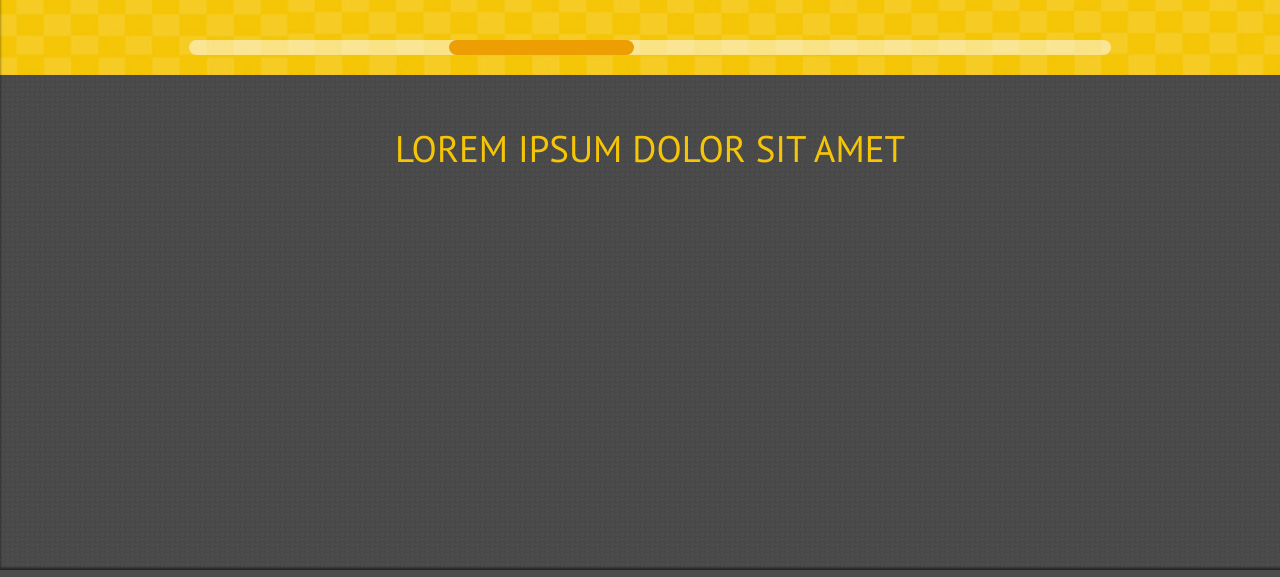
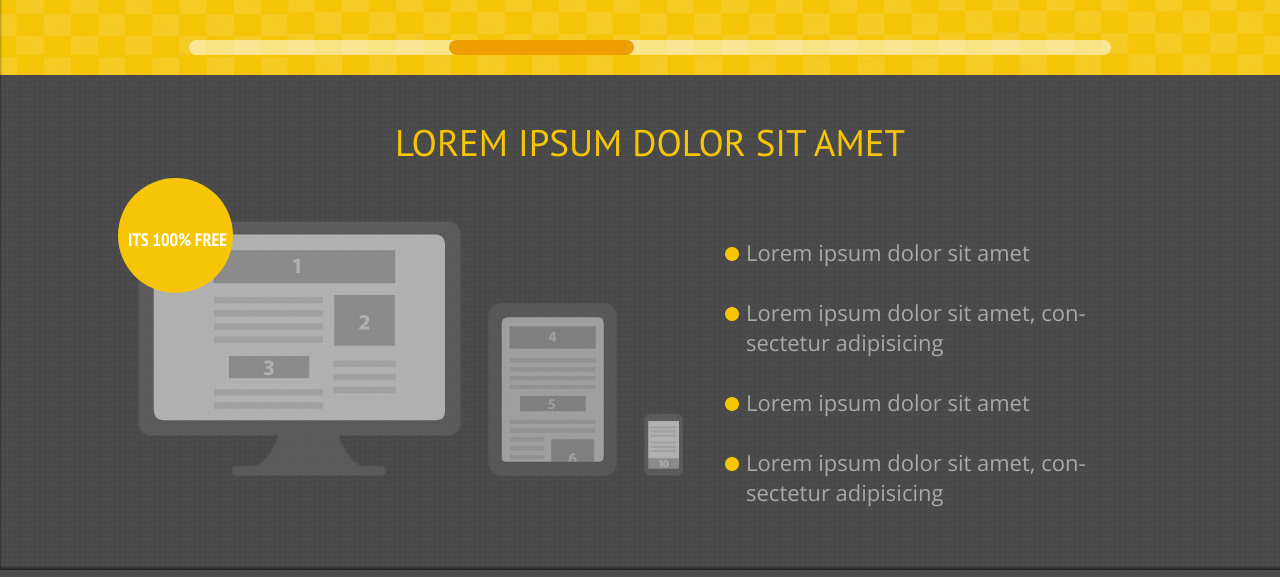
Before and after one commit to kat-panchenko/theyalow, a plain HTML site: page index.html in a window 1280 px wide. Shown: the part 1226-1803 px from the top of the page. Drawn offline with nearby package versions, Linux system fonts and the light colour scheme; a web font is replaced by a local one.

Commit message:
Feat: realized responsibility section

```diff
--- a/index.html
+++ b/index.html
@@ -5,7 +5,8 @@
     <title>Theyalow</title>
     <link rel="stylesheet" href="style.css">
     <link href="https://fonts.googleapis.com/css?family=Asap&display=swap" rel="stylesheet">
-    <link href="https://fonts.googleapis.com/css?family=PT+Sans&display=swap" rel="stylesheet">
+    <link href="https://fonts.googleapis.com/css?family=PT+Sans|PT+Sans+Narrow:700&display=swap" rel="stylesheet">
+    <link href="https://fonts.googleapis.com/css?family=Open+Sans&display=swap" rel="stylesheet">
 </head>
 <body>
 <div class="head_wrapper">
@@ -103,6 +104,25 @@
         <div class="wrapper">
             <h3 class="response_title">Lorem ipsum dolor sit amet</h3>
 
+            <div class="container">
+
+                <div class="devices">
+
+                    <div class="price">its 100% free</div>
+
+                    <img src="images/desktop.png" alt="desktop">
+                    <img src="images/tablet.png" alt="tablet">
+                    <img src="images/mobile.png" alt="mobile">
+                </div>
+
+                <ul class="goods">
+                    <li>Lorem ipsum dolor sit amet</li>
+                    <li>Lorem ipsum dolor sit amet, con&shy;sectetur adipisicing</li>
+                    <li>Lorem ipsum dolor sit amet</li>
+                    <li>Lorem ipsum dolor sit amet, con&shy;sectetur adipisicing</li>
+                </ul>
+            </div>
+
         </div>
     </section>
 </main>
--- a/style.css
+++ b/style.css
@@ -270,7 +270,7 @@ p.post {
 .responsibility {
   background: url("images/back4.jpg") center no-repeat;
   height: 495px;
-  padding: 49px;
+  padding: 43px;
   box-shadow: inset 0 -2px 3px 0 rgba(0, 0, 0, 0.6);
 }
 
@@ -279,12 +279,50 @@ p.post {
   font-size: 37px;
   font-family: "PT Sans", sans-serif;
   font-weight: 400;
-  margin-bottom: 40px;
+  margin-bottom: 55px;
   color: #f5c506;
   text-align: center;
 }
 
+.devices {
+  flex-shrink: 0;
+  position: relative;
+}
 
+.devices img {
+  margin-right: 23px;
+}
+
+.container {
+  display: flex;
+}
+
+ul.goods {
+  list-style-image:url('images/ellipse.png');
+}
+
+.goods li {
+  color: #a9a9a7;
+  font-family: "Open Sans", sans-serif;
+  font-size: 22px;
+  margin-bottom: 30px;
+}
+
+.price {
+  position: absolute;
+  background-color: #f5c506;
+  color: white;
+  width: 115px;
+  height: 115px;
+  border-radius: 50%;
+  text-transform: uppercase;
+  font-size: 18px;
+  font-family: 'PT Sans Narrow', sans-serif;
+  font-weight: bold;
+  padding: 50px 0 0 10px;
+  top: -43px;
+  left: -20px;
+}
 
 footer {
   background-color: #4c4c4c;
```
Also changed, not shown: images/ellipse.png (added).
